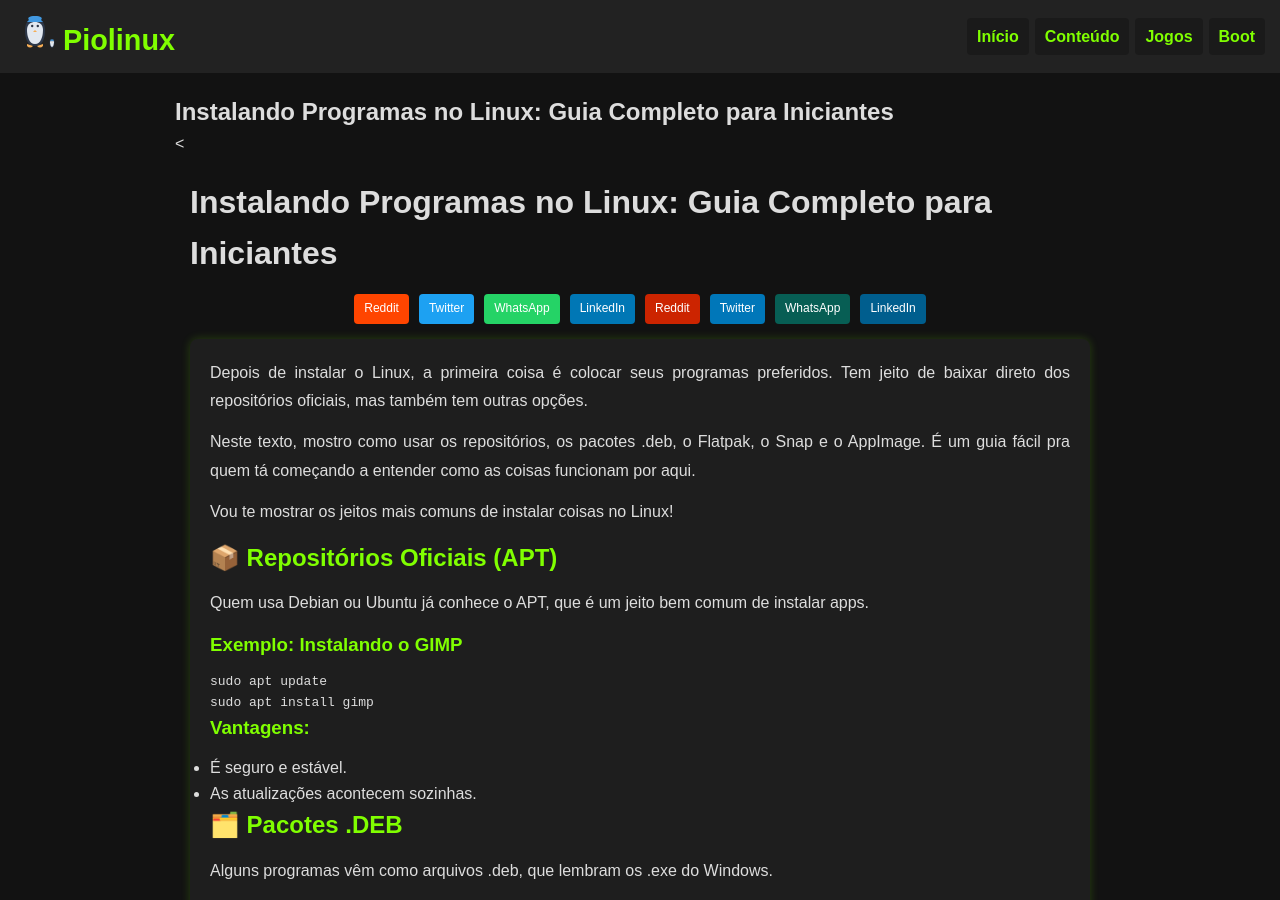
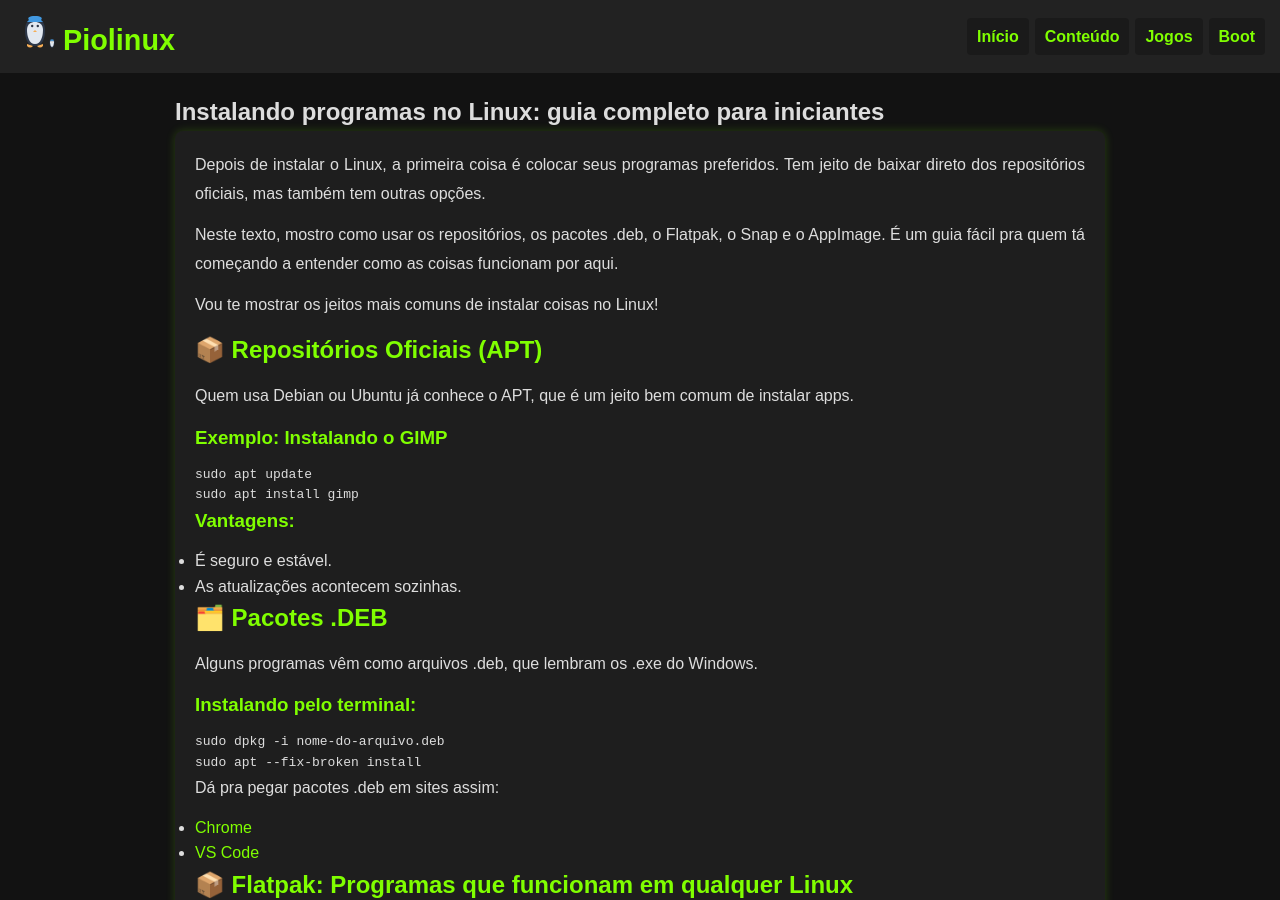
Before and after one commit to Piolinux/piolinux-site, a Jekyll site: the page built from instalando-programas-linux-iniciantes.html, in a window 1280 px wide and 900 px high. Built offline with Jekyll 4.4.1, drawn with Linux system fonts in a browser that asks for light colours; some of the changed text lies outside the part shown.

Commit message:
Update instalando-programas-linux-iniciantes.html

```diff
--- a/instalando-programas-linux-iniciantes.html
+++ b/instalando-programas-linux-iniciantes.html
@@ -1,6 +1,6 @@
 ---
 layout: default
-title: "Instalando Programas no Linux: Guia Completo para Iniciantes"
+title: "Instalando programas no Linux: guia completo para iniciantes"
 description: "Aprenda como instalar programas no Linux usando pacotes .deb, Flatpak, Snap e repositórios oficiais. Guia completo para iniciantes."
 keywords: "instalar programas no linux, pacotes deb, flatpak, snap, iniciantes linux"
 robots: "index,follow"
@@ -10,32 +10,6 @@ author: "Piolinux"
 
 
 
-
- <
-  <main>
-   <h1>
-    Instalando Programas no Linux: Guia Completo para Iniciantes
-   </h1>
-   <div id="share" style="text-align:center;margin:15px 0">
-   </div>
-   <script async="" defer="">
-    (() => {
-                const u=encodeURIComponent(location.href),t=encodeURIComponent(document.title);
-                const d=[
-                    ["Reddit","#ff4500",`https://www.reddit.com/submit?url=${u}&title=${t}`],
-                    ["Twitter","#1da1f2",`https://twitter.com/intent/tweet?url=${u}&text=${t}`],
-                    ["WhatsApp","#25d366",`https://api.whatsapp.com/send?text=${t}%20${u}`],
-                    ["LinkedIn","#0077b5",`https://www.linkedin.com/sharing/share-offsite/?url=${u}`]
-                ],e=document.getElementById("share");
-                d.forEach(([n,c,l])=>{
-                    let a=document.createElement("a");
-                    a.href=l;a.target="_blank";a.rel="noopener";
-                    a.textContent=n;
-                    a.style=`background:${c};color:#fff;padding:5px 10px;margin:0 5px;border-radius:4px;font-size:12px;text-decoration:none;user-select:none;display:inline-block;`;
-                    e.appendChild(a);
-                });
-            })();
-   </script>
    <section class="post-content">
     <p>
      Depois de instalar o Linux, a primeira coisa é colocar seus programas preferidos. Tem jeito de baixar direto dos repositórios oficiais, mas também tem outras opções.
```
